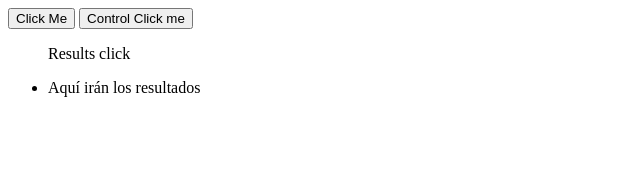
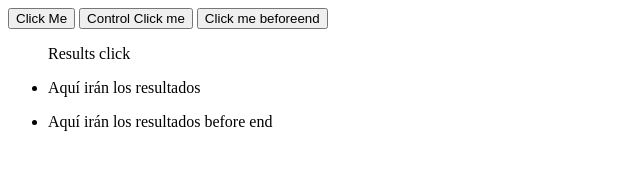
Before and after one commit to ifuenteromero/htmx, a website: page src/index.html in a window 1280 px wide. Shown: the whole page, without its empty margins (0-640 px from the left). Drawn offline with Linux system fonts and the light colour scheme.

Commit message:
hx-swap beforeend

```diff
--- a/src/index.html
+++ b/src/index.html
@@ -27,11 +27,25 @@
 			>
 				Control Click me
 			</button>
+			<button
+				hx-get="https://hn.algolia.com/api/v1/search_by_date?tags=story"
+				hx-trigger="click"
+				hx-target="#results-beforeend"
+				hx-swap="beforeend"
+			>
+				Click me beforeend
+			</button>
+			<!-- hx-swap por default es innerHTML -->
 			<ul id="results-click">
 				Results click
 			</ul>
+			<!-- hx-swap outerHTML sustituirá el ul por completo -->
 			<ul id="results">
 				<li>Aquí irán los resultados</li>
+			</ul>
+			<ul id="results-beforeend">
+				<li>Aquí irán los resultados before end</li>
+				<!-- los insertará después del li no sustituirá el innerHTML -->
 			</ul>
 		</header>
 	</body>
```
